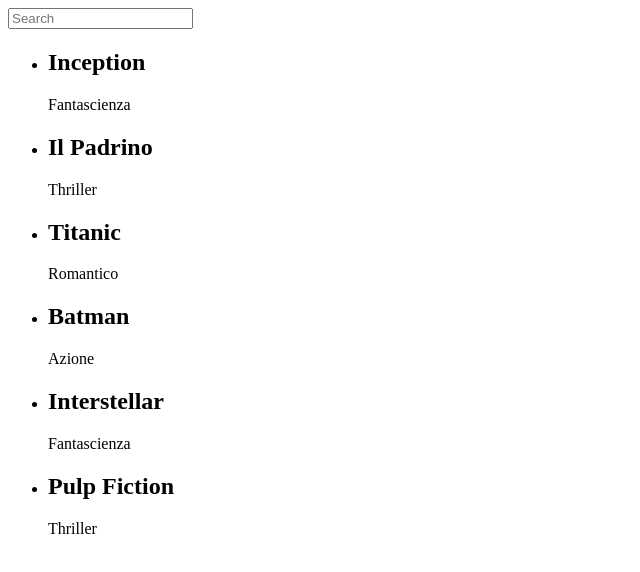
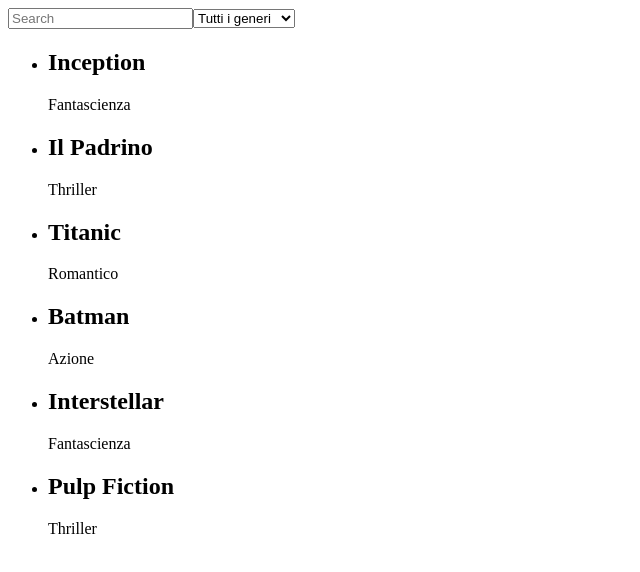
Before and after one commit to FilippoGraziano/react-movie-filter, a React (Vite) app: page / in a window 1280 px wide. Shown: the top 572 px of the page, without its empty margins (0-640 px from the left). Built offline with nearby package versions, Linux system fonts and the light colour scheme.

Commit message:
add a filter of gender

```diff
--- a/src/App.jsx
+++ b/src/App.jsx
@@ -2,20 +2,35 @@
 import { useState } from 'react'
 import { films } from './components/data'
 
+
 const App = () => {
 
-  const [filter, setFilter] = useState(``);
+  const [filter, setFilter] = useState({input: ``, select: ``});
+
+  console.log(filter.select)
 
   return (
     <>
 
-      <input type="text" placeholder='Search' value={filter} onChange={e => setFilter(e.target.value)} />
+      <input type="text" placeholder='Search' value={filter.input} onChange={e => setFilter({...filter, input: e.target.value})} />
+
+      <select name="films-genders" id="select-films-genders" value={filter.select} onChange={e => setFilter({...filter, select: e.target.value})}>
+
+        <option value="">Tutti i generi</option>
+
+        {[...new Set(films.map(f => f.genre))].map(el => (
+
+          <option key={el} value={el}>{el}</option>
+
+        ))}
+
+      </select>
 
       <ul>
 
         {/*r Assunzione: i titoli dei film sono univoci */}
 
-        {films.filter(films => films.title.toLocaleLowerCase().includes(filter)).map(el => (
+        {films.filter(films => films.genre.includes(filter.select) && films.title.toLowerCase().includes(filter.input)).map(el => (
 
           <li key={el.title}>
 
```
